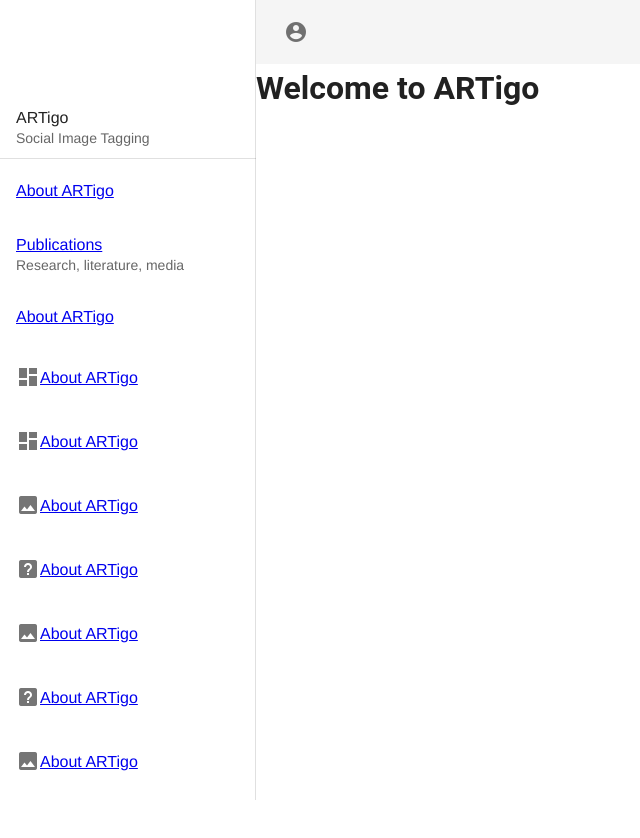
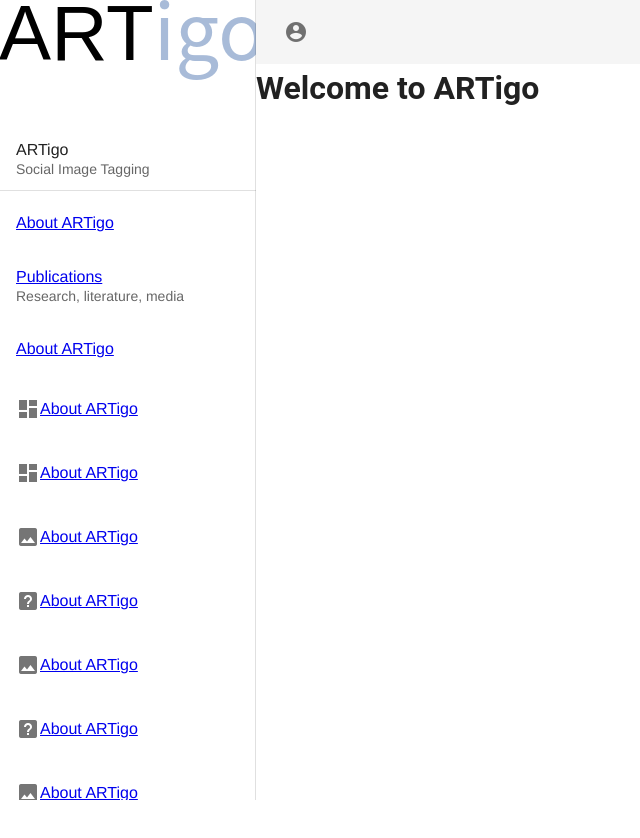
Before and after one commit to arthist-lmu/artigo, a Vue app in the folder web/: page /en in a window 1280 px wide. Shown: the top 838 px of the page, without its empty margins (0-640 px from the left). Built offline with nearby package versions, Linux system fonts and the light colour scheme; no server answers.

Commit message:
add logo

```diff
--- a/web/src/App.vue
+++ b/web/src/App.vue
@@ -8,13 +8,14 @@
       permanent
       v-model="drawer"
     >
-      <v-list-item>
-        <v-img
+    <v-img
           id="logo"
           max-height="281"
           max-width="500"
-          src="/assets/images/logo.png"
+          src="/assets/images/logo.svg"
         ></v-img>
+      <v-list-item>
+
       </v-list-item>
       <v-list-item>
         <v-list-item-content>
@@ -94,7 +95,6 @@
   -moz-osx-font-smoothing: grayscale;
 }
 #logo {
-  padding: 5%;
 }
 </style>
 
```
Also changed, not shown: web/public/assets/images/logo.svg (added), web/public/assets/images/unoptimized_logo.svg (added).
